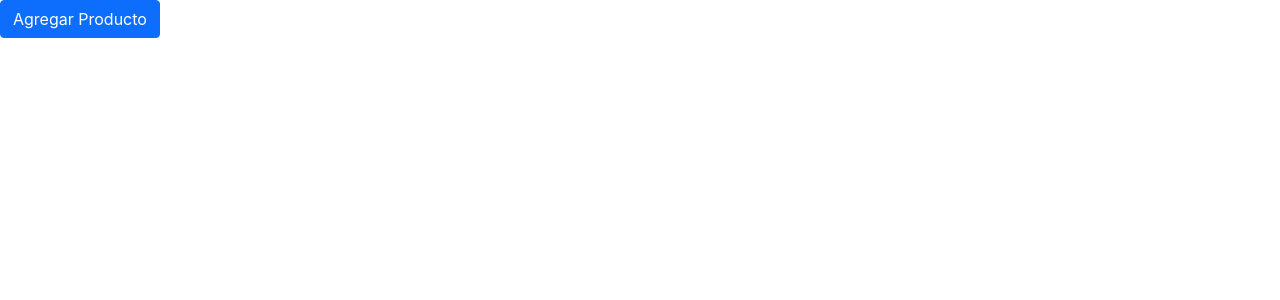
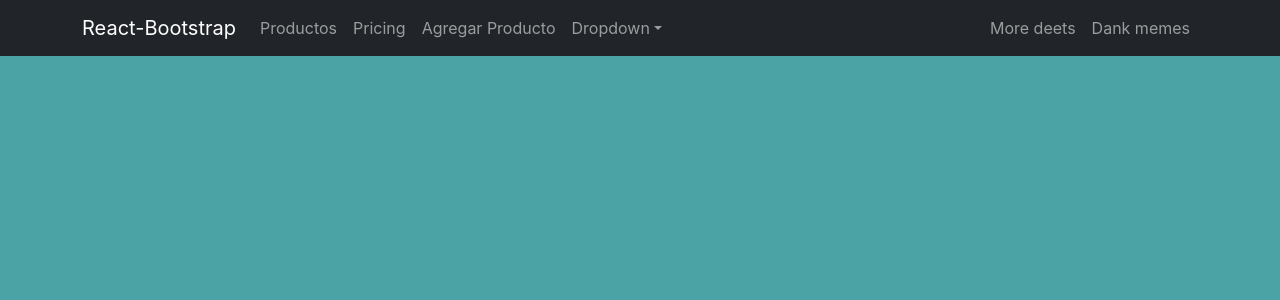
Before and after one commit to lucassoria1992/front-fromtest, a React (Create React App) app: page /form in a window 1280 px wide. Shown: the top 300 px of the page. Built offline with nearby package versions, Linux system fonts and the light colour scheme; no server answers.

Commit message:
cambios varios

```diff
--- a/public/index.html
+++ b/public/index.html
@@ -33,9 +33,9 @@
 />
     <title>React App</title>
   </head>
-  <body>
+  <body >
     <noscript>You need to enable JavaScript to run this app.</noscript>
-    <div id="root"></div>
+    <div id="root" ></div>
     <!--
       This HTML file is a template.
       If you open it directly in the browser, you will see an empty page.
--- a/src/App.js
+++ b/src/App.js
@@ -1,18 +1,20 @@
 import React from 'react';
 import { BrowserRouter, Routes, Route } from 'react-router-dom';
 import './App.css';
-import FormularioCarga from './Components/Formulario';
 import ProductItems from '../src/Conteiners/Productos.jsx';
-
+import Layout from './Components/Header';
+import Home from './Pages/Home'
 
 function App() {
   return (
     <BrowserRouter>
-      <Routes>
-        <Route path='/form' element={<FormularioCarga />} />
-        <Route path='/list' element={<ProductItems/>} />
-      </Routes>
+      <Layout/>
+        <Routes>
+          <Route path='/' element={<Home />} />
+          <Route path='/list' element={<ProductItems />} />
+        </Routes>
     </BrowserRouter>
+
   );
 }
 
--- a/src/Components/Formulario.jsx
+++ b/src/Components/Formulario.jsx
@@ -1,11 +1,13 @@
 import React, { useRef, useState } from "react";
 import Form from 'react-bootstrap/Form'
-import { Button, Modal } from 'react-bootstrap'
+import { Button, Modal, Nav } from 'react-bootstrap'
 import axios from 'axios'
 import { v4 as uuidv4 } from 'uuid';
+import ProductItemsList from "../Conteiners/Productos";
 
 const FormularioCarga = () => {
     const form = useRef(null);
+
     const handleSubmit = async () => {
         const formData = new FormData(form.current);
         const data = {
@@ -16,18 +18,20 @@
             imagen: formData.get('imagen'),
             price:formData.get('price')
         }
-        const respuesta = await axios.post('http://localhost:4000/API/crear', data)
-        console.log(respuesta)
+        await axios.post('http://localhost:4000/API/crear', data)
+
     }
+    ProductItemsList();
+
     //ModalStates
     const [show, setShow] = useState(false);
     const handleClose = () => setShow(false);
     const handleShow = () => setShow(true);
     return (
         <>
-            <Button variant="primary" onClick={handleShow}>
+            <Nav.Link onClick={handleShow}>
                 Agregar Producto
-            </Button>
+            </Nav.Link>
             <Modal show={show} onHide={handleClose}>
                 <Modal.Header closeButton>
                     <Modal.Title>Infomacion de Producto </Modal.Title>
--- /dev/null
+++ b/src/Components/Header.jsx
@@ -0,0 +1,40 @@
+import React from 'react'
+import { Navbar, Nav, NavDropdown, Container } from 'react-bootstrap';
+import FormularioCarga from './Formulario';
+
+const Layout = () => {
+
+
+
+    return (
+        <Navbar collapseOnSelect expand="lg" bg="dark" variant="dark">
+            <Container>
+                <Navbar.Brand href="/">React-Bootstrap</Navbar.Brand>
+                <Navbar.Toggle aria-controls="responsive-navbar-nav" />
+                <Navbar.Collapse id="responsive-navbar-nav">
+                    <Nav className="me-auto">
+                        <Nav.Link href="/list">Productos</Nav.Link>
+                        <Nav.Link href="#pricing">Pricing</Nav.Link>
+                        <FormularioCarga />
+                        <NavDropdown title="Dropdown" id="collasible-nav-dropdown">
+                            <NavDropdown.Item href="#action/3.1">Action</NavDropdown.Item>
+                            <NavDropdown.Item href="#action/3.2">Another action</NavDropdown.Item>
+                            <NavDropdown.Item href="#action/3.3">Something</NavDropdown.Item>
+                            <NavDropdown.Divider />
+                            <NavDropdown.Item href="#action/3.4">Separated link</NavDropdown.Item>
+                        </NavDropdown>
+                    </Nav>
+                    <Nav>
+                        <Nav.Link href="#deets">More deets</Nav.Link>
+                        <Nav.Link eventKey={2} href="#memes">
+                            Dank memes
+                        </Nav.Link>
+                    </Nav>
+                </Navbar.Collapse>
+            </Container>
+        </Navbar>
+
+    );
+}
+
+export default Layout
--- a/src/Conteiners/Productos.jsx
+++ b/src/Conteiners/Productos.jsx
@@ -1,21 +1,35 @@
-import React from 'react';
+import React, { useState } from 'react';
 import UseGetItems from '../hooks/UseGetItems';
 import ProductItem from '../Components/Producto';
-import {Row} from 'react-bootstrap';
+import { Container, Row } from 'react-bootstrap';
 
-const ProductItems = () => {
+const ProductItemsList = () => {
     const items = UseGetItems()
+
+    const [List, setList] = useState([])
+
+    const chargeList = () => {
+
+        setList = items.map(item => (
+            <ProductItem key={item._id} item={item} />
+        )
+        )
+
+    }
 
 
     return (
+
+        <Container>
             <div key={items._id}>
-        <Row  md={4} className=" container d-flex">
+                <Row md={4} className=" container d-flex">
                     {items.map(item => (
-            <ProductItem key={item._id} item ={item} />)
+                        <ProductItem key={item._id} item={item} />)
                     )}
                 </Row>
             </div>
+        </Container>
     );
 }
 
-    export default ProductItems;
+export default ProductItemsList;
--- /dev/null
+++ b/src/Pages/Home.jsx
@@ -0,0 +1,17 @@
+import React from 'react';
+import ProductItems from '../Conteiners/Productos';
+
+const Home = () => {
+
+
+    return(
+        <div>
+
+
+        </div>
+
+    );
+
+
+}
+export default Home;
--- a/src/index.css
+++ b/src/index.css
@@ -5,6 +5,7 @@
     sans-serif;
   -webkit-font-smoothing: antialiased;
   -moz-osx-font-smoothing: grayscale;
+  background-color: #4BA3A6 ;
 }
 
 code {
```
Lines whose indentation alone changed are shown as unchanged.
